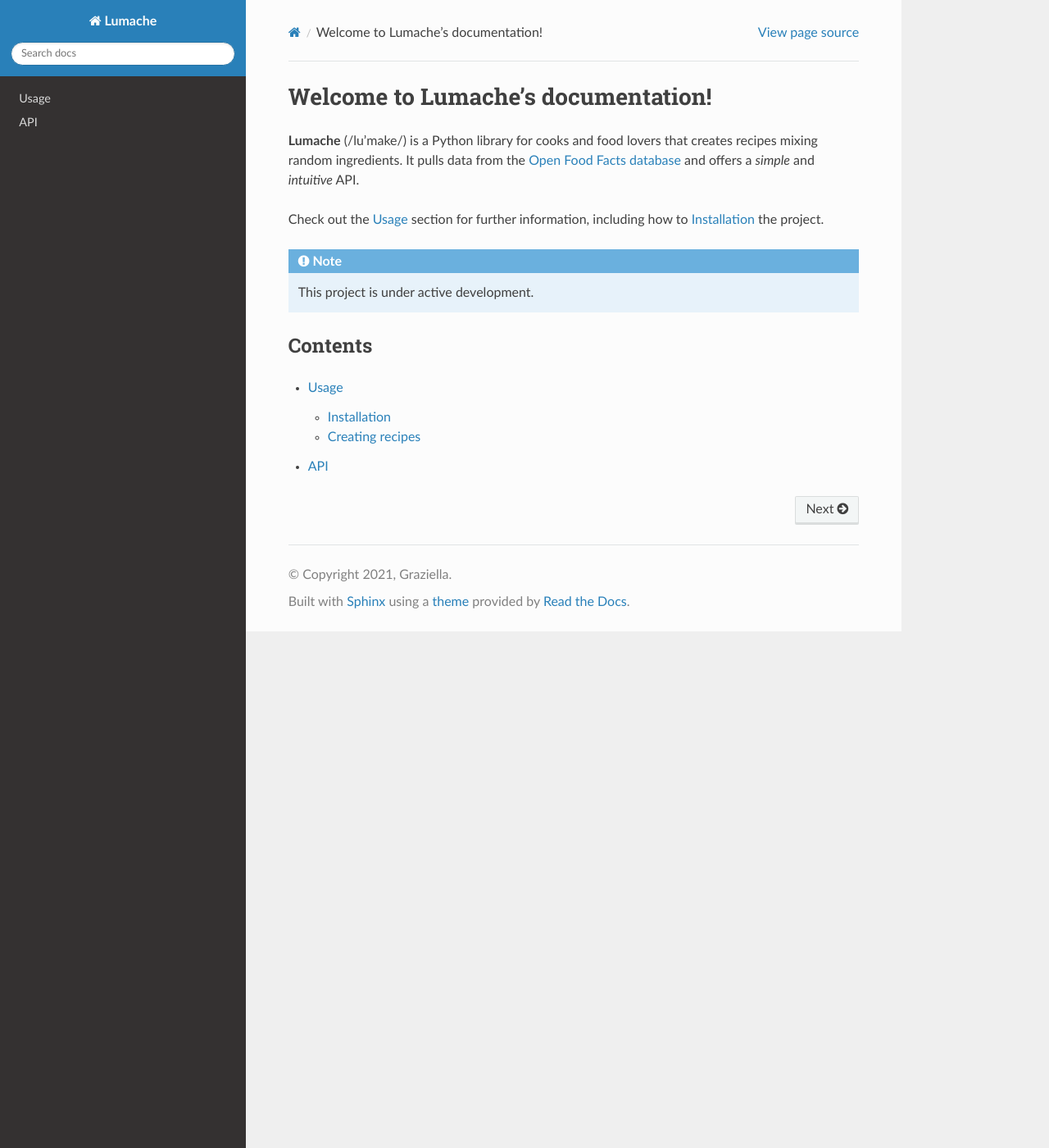
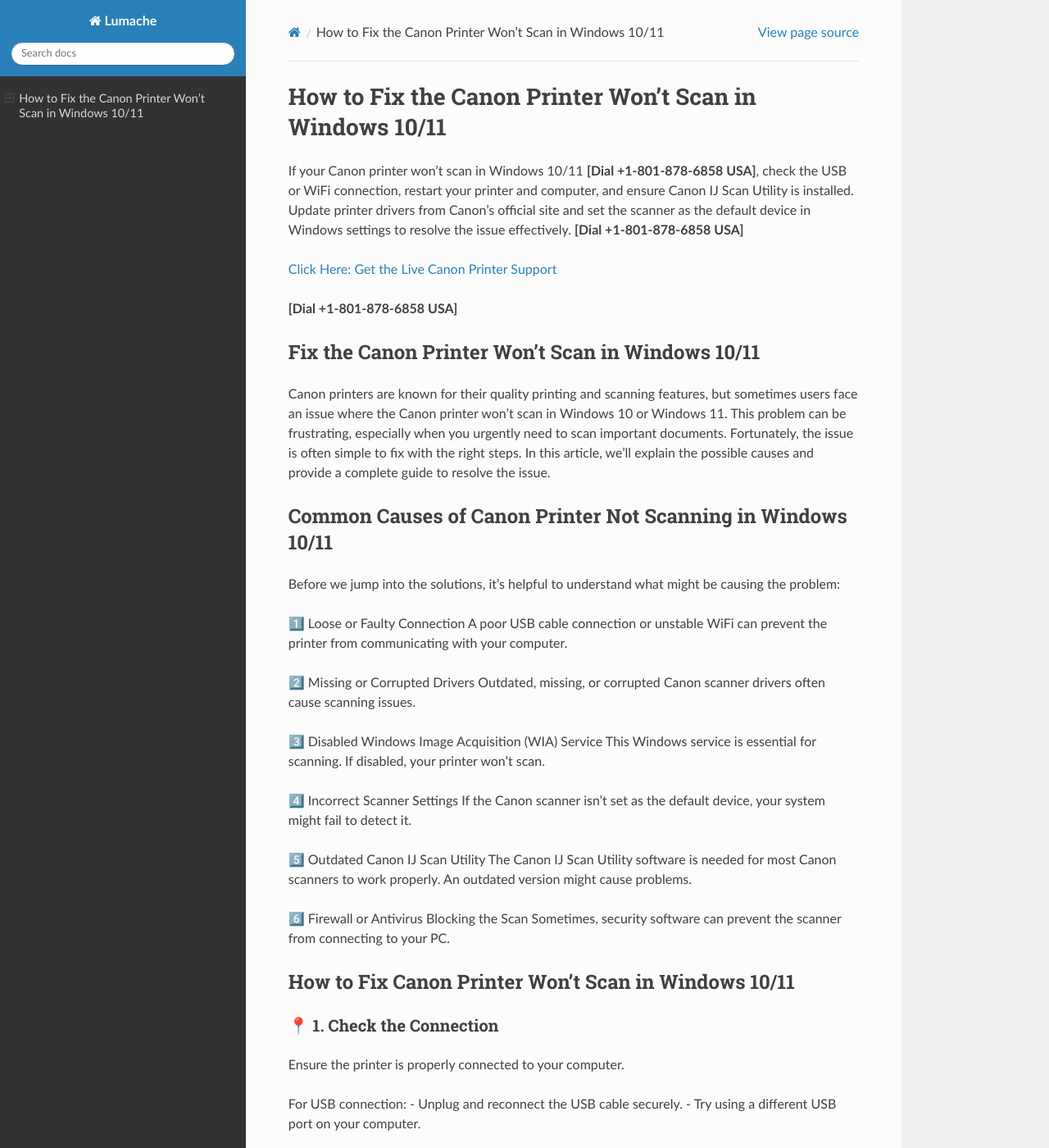
Before and after one commit to trickjack/canon-wont-scan, a Sphinx documentation site: the page built from docs/source/index.rst, in a window 1280 px wide and 1400 px high. Shown: the whole window at 82% size. Built offline with Sphinx 7.4.7 and the Read the Docs theme 3.1.0, drawn with Linux system fonts in a browser that asks for light colours; some of the changed text lies outside the part shown.

Commit message:
Update index.rst

```diff
--- a/docs/source/index.rst
+++ b/docs/source/index.rst
@@ -1,22 +1,141 @@
-Welcome to Lumache's documentation!
-===================================
+How to Fix the Canon Printer Won’t Scan in Windows 10/11
+=========================================================
 
-**Lumache** (/lu'make/) is a Python library for cooks and food lovers
-that creates recipes mixing random ingredients.
-It pulls data from the `Open Food Facts database <https://world.openfoodfacts.org/>`_
-and offers a *simple* and *intuitive* API.
+If your Canon printer won’t scan in Windows 10/11 **[Dial +1-801-878-6858 USA]**, check the USB or WiFi connection, restart your printer and computer, and ensure Canon IJ Scan Utility is installed. Update printer drivers from Canon’s official site and set the scanner as the default device in Windows settings to resolve the issue effectively. **[Dial +1-801-878-6858 USA]**
 
-Check out the :doc:`usage` section for further information, including
-how to :ref:`installation` the project.
+`Click Here: Get the Live Canon Printer Support <https://jivo.chat/KlZSRejpBm>`_
 
-.. note::
+**[Dial +1-801-878-6858 USA]**
 
-   This project is under active development.
+Fix the Canon Printer Won’t Scan in Windows 10/11
+--------------------------------------------------
 
-Contents
---------
+Canon printers are known for their quality printing and scanning features, but sometimes users face an issue where the Canon printer won’t scan in Windows 10 or Windows 11. This problem can be frustrating, especially when you urgently need to scan important documents. Fortunately, the issue is often simple to fix with the right steps. In this article, we’ll explain the possible causes and provide a complete guide to resolve the issue.
 
-.. toctree::
+Common Causes of Canon Printer Not Scanning in Windows 10/11
+-------------------------------------------------------------
 
-   usage
-   api
+Before we jump into the solutions, it’s helpful to understand what might be causing the problem:
+
+1️⃣ Loose or Faulty Connection
+A poor USB cable connection or unstable WiFi can prevent the printer from communicating with your computer.
+
+2️⃣ Missing or Corrupted Drivers
+Outdated, missing, or corrupted Canon scanner drivers often cause scanning issues.
+
+3️⃣ Disabled Windows Image Acquisition (WIA) Service
+This Windows service is essential for scanning. If disabled, your printer won’t scan.
+
+4️⃣ Incorrect Scanner Settings
+If the Canon scanner isn’t set as the default device, your system might fail to detect it.
+
+5️⃣ Outdated Canon IJ Scan Utility
+The Canon IJ Scan Utility software is needed for most Canon scanners to work properly. An outdated version might cause problems.
+
+6️⃣ Firewall or Antivirus Blocking the Scan
+Sometimes, security software can prevent the scanner from connecting to your PC.
+
+How to Fix Canon Printer Won’t Scan in Windows 10/11
+----------------------------------------------------
+
+📍 1. Check the Connection
+~~~~~~~~~~~~~~~~~~~~~~~~~~~
+
+Ensure the printer is properly connected to your computer.
+
+For USB connection:
+- Unplug and reconnect the USB cable securely.
+- Try using a different USB port on your computer.
+
+For WiFi connection:
+- Make sure your printer and computer are connected to the same WiFi network.
+- Restart both devices to refresh the connection.
+
+📍 2. Restart Printer and Computer
+~~~~~~~~~~~~~~~~~~~~~~~~~~~~~~~~~~
+
+A simple restart can resolve temporary glitches.
+
+Steps:
+- Turn off your printer and unplug it.
+- Shut down your computer.
+- Wait for 2 minutes.
+- Turn on both devices and try scanning again.
+
+📍 3. Update or Reinstall Canon Printer Drivers
+~~~~~~~~~~~~~~~~~~~~~~~~~~~~~~~~~~~~~~~~~~~~~~~~
+
+Outdated drivers are a common cause of scanning problems.
+
+Steps:
+- Visit `https://ij.start.canon <https://jivo.chat/KlZSRejpBm>`_.
+- Enter your printer model and download the latest drivers for Windows 10/11.
+- Install the drivers by following on-screen instructions.
+- Restart your computer and attempt scanning.
+
+To uninstall old drivers:
+- Go to *Control Panel > Devices and Printers*.
+- Right-click your Canon printer and choose *Remove device*.
+- Restart your computer and reinstall the latest drivers.
+
+📍 4. Install or Update Canon IJ Scan Utility
+~~~~~~~~~~~~~~~~~~~~~~~~~~~~~~~~~~~~~~~~~~~~~
+
+This tool is necessary for scanning on most Canon printers.
+
+Steps:
+- Visit `https://ij.start.canon <https://jivo.chat/KlZSRejpBm>`_.
+- Download the latest IJ Scan Utility for your printer model.
+- Install the software and open it.
+- Try scanning from the utility to check if it works.
+
+📍 5. Set Canon Scanner as the Default Device
+~~~~~~~~~~~~~~~~~~~~~~~~~~~~~~~~~~~~~~~~~~~~~
+
+Your computer may be trying to use a different scanner if multiple devices are installed.
+
+Steps:
+- Open *Control Panel*.
+- Click on *Devices and Printers*.
+- Right-click on your Canon scanner and select *Set as default scanner*.
+- Restart your computer and try scanning again.
+
+📍 6. Enable Windows Image Acquisition (WIA) Service
+~~~~~~~~~~~~~~~~~~~~~~~~~~~~~~~~~~~~~~~~~~~~~~~~~~~~
+
+The WIA service is crucial for scanning in Windows.
+
+Steps:
+- Press **Windows + R**, type `services.msc`, and press Enter.
+- Find **Windows Image Acquisition (WIA)** in the list.
+- Right-click and choose **Properties**.
+- Set the *Startup type* to **Automatic**.
+- Click **Start** if the service isn’t running, then click **OK**.
+
+📍 7. Disable Firewall or Antivirus Temporarily
+~~~~~~~~~~~~~~~~~~~~~~~~~~~~~~~~~~~~~~~~~~~~~~~
+
+Security software might block scanning communication.
+
+Steps:
+- Disable your antivirus and Windows Firewall temporarily.
+- Try scanning.
+- If it works, add the Canon software and IJ Scan Utility as exceptions in your security settings.
+
+📌 Additional Tips
+------------------
+
+- Ensure the scanner lid is properly closed when scanning.
+- Clean the scanner glass if scans are unclear.
+- Check for pending Windows updates and install them.
+- Use another scanning application like *Windows Fax and Scan* to check if the issue is software-related.
+
+📌 When to Contact Canon Support
+---------------------------------
+
+If none of the above solutions work, the problem might be hardware-related. It’s recommended to contact Canon Customer Support for advanced troubleshooting or service.
+
+📌 Conclusion
+-------------
+
+The Canon printer not scanning in Windows 10/11 is a common but fixable problem. By checking connections, updating drivers, installing IJ Scan Utility, and adjusting system services, you can quickly resolve scanning issues. Keep your printer software up-to-date and maintain stable connections to enjoy smooth, hassle-free scanning.
```
